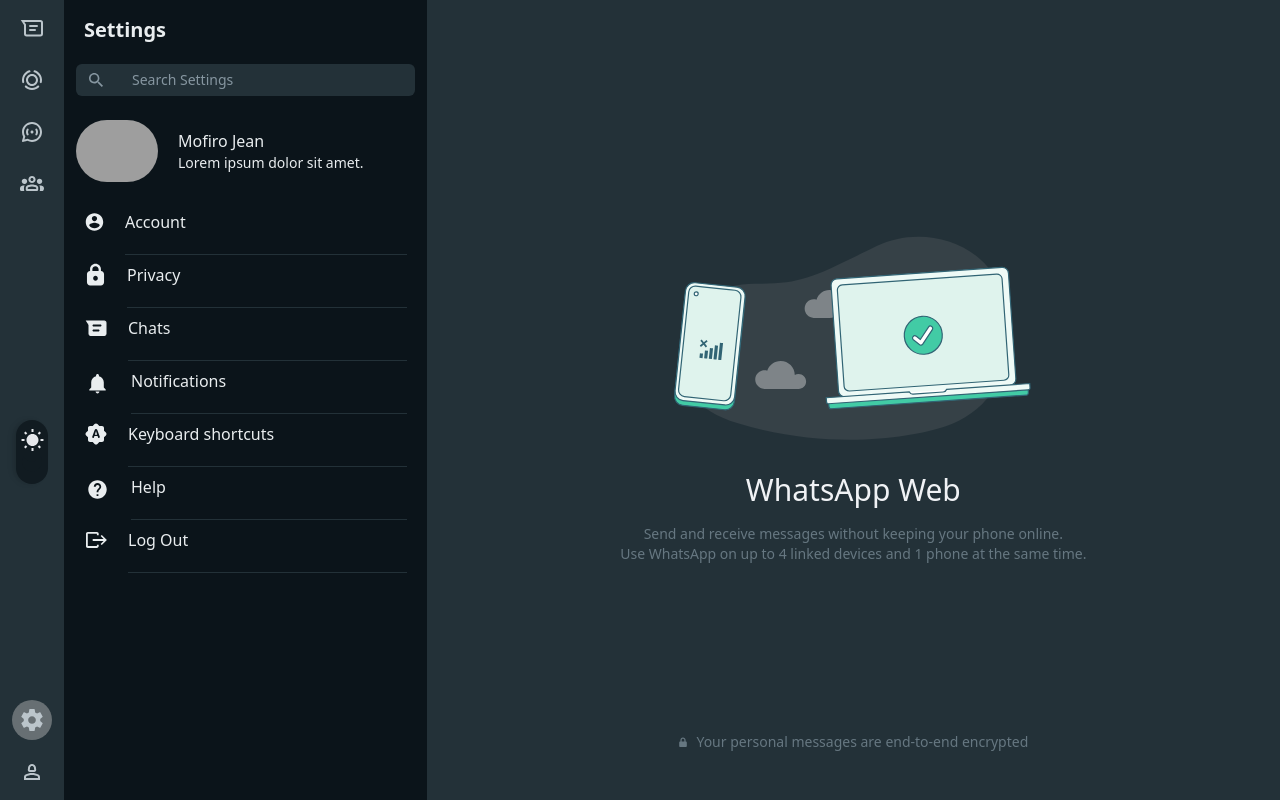
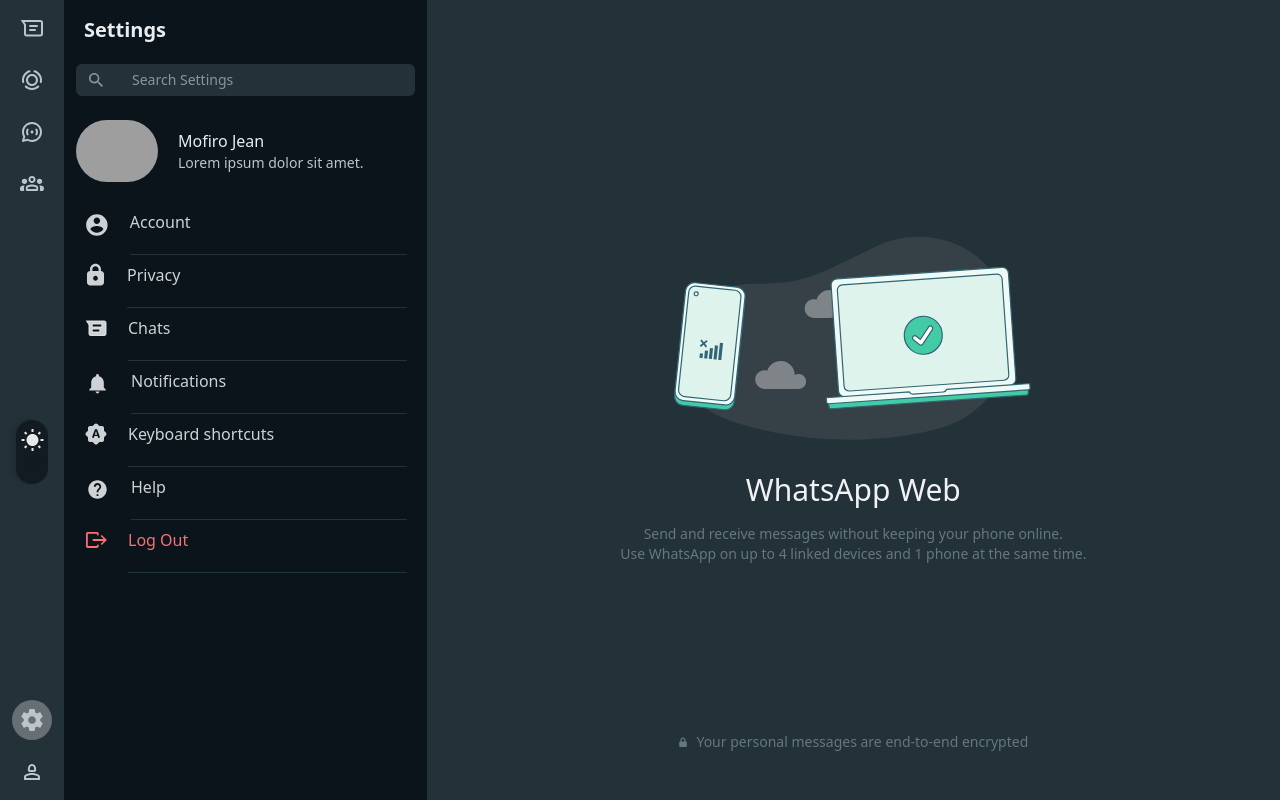
Before and after one commit to NexCodeCrux/Whatsapp-Clone, a Next.js app: page /Settings in a window 1280 px wide. Built offline with nearby package versions, Linux system fonts and the light colour scheme; grey boxes are pictures that could not be loaded.

Commit message:
implemented dark and light mode properties to the settings page

```diff
--- a/app/components/CustomIcons.tsx
+++ b/app/components/CustomIcons.tsx
@@ -49,8 +49,8 @@
   return (
     <svg
       viewBox="0 0 24 24"
-      height="24"
-      width="24"
+      height="30"
+      width="30"
       preserveAspectRatio="xMidYMid meet"
       className=""
       fill="none"
--- a/app/components/SettingsHeader.tsx
+++ b/app/components/SettingsHeader.tsx
@@ -36,7 +36,7 @@
       </div>
 
       {/* User section */}
-      <Link href={`/Settings/User`} className="flex items-center py-5 px-3 gap-5 cursor-pointer hover:bg-wa-dark-primary">
+      <Link href={`/Settings/User`} className="flex items-center py-5 px-3 gap-5 cursor-pointer hover:bg-wa-light-background dark:hover:bg-wa-dark-primary">
         <Image
           src="/user.jpg"
           width={82}
@@ -46,7 +46,7 @@
         />
         <div className="flex flex-col">
             <h1>Mofiro Jean</h1>
-            <p className="text-sm">Lorem ipsum dolor sit amet.</p>
+            <p className="text-sm text-wa-light-icon">Lorem ipsum dolor sit amet.</p>
         </div>
       </Link>
     </div>
--- a/app/components/SettingsList.tsx
+++ b/app/components/SettingsList.tsx
@@ -15,9 +15,9 @@
     <div className="flex flex-col max-h-screen overflow-y-auto">
       <Link
         href={`/Settings/Account`}
-        className="flex gap-5 px-5 pt-2 hover:bg-wa-dark-primary"
+        className="flex gap-5 px-5 pt-2 hover:bg-wa-light-background dark:text-wa-dark-text  text-wa-dark-background-lighter dark:hover:bg-wa-dark-primary"
       >
-        <AccountCircle />
+        <AccountCircle className="" />
         <div className="w-full">
           <h1 className=" border-b dark:border-b-wa-dark-primary pb-5">
             Account
@@ -25,10 +25,10 @@
         </div>
       </Link>
       <Link
-        href={`/Settings/Account`}
-        className="flex gap-5 px-5 pt-2 hover:bg-wa-dark-primary"
+        href={`/Settings/Privacy`}
+        className="flex gap-5 px-5 pt-2 hover:bg-wa-light-background dark:text-wa-dark-text text-wa-dark-background-lighter dark:hover:bg-wa-dark-primary"
       >
-        <SecurityLock />
+        <SecurityLock className="" />
         <div className="w-full">
           <h1 className=" border-b dark:border-b-wa-dark-primary pb-5">
             Privacy
@@ -36,10 +36,10 @@
         </div>
       </Link>
       <Link
-        href={`/Settings/Account`}
-        className="flex gap-5 px-5 pt-2 hover:bg-wa-dark-primary"
+        href={`/Settings/Chats`}
+        className="flex gap-5 px-5 pt-2 hover:bg-wa-light-background dark:text-wa-dark-text text-wa-dark-background-lighter dark:hover:bg-wa-dark-primary"
       >
-        <ChatsFilled />
+        <ChatsFilled className="" />
         <div className="w-full">
           <h1 className=" border-b dark:border-b-wa-dark-primary pb-5">
             Chats
@@ -47,10 +47,10 @@
         </div>
       </Link>
       <Link
-        href={`/Settings/Account`}
-        className="flex gap-5 px-5 pt-2 hover:bg-wa-dark-primary"
+        href={`/Settings/Notifications`}
+        className="flex gap-5 px-5 pt-2 hover:bg-wa-light-background dark:text-wa-dark-text text-wa-dark-background-lighter dark:hover:bg-wa-dark-primary"
       >
-        <SettingsNotification />
+        <SettingsNotification className="" />
         <div className="w-full">
           <h1 className=" border-b dark:border-b-wa-dark-primary pb-5">
             Notifications
@@ -58,10 +58,10 @@
         </div>
       </Link>
       <Link
-        href={`/Settings/Account`}
-        className="flex gap-5 px-5 pt-2 hover:bg-wa-dark-primary"
+        href={`/Settings/Shortcuts`}
+        className="flex gap-5 px-5 pt-2 hover:bg-wa-light-background dark:text-wa-dark-text text-wa-dark-background-lighter dark:hover:bg-wa-dark-primary"
       >
-        <SettingsKeyboard />
+        <SettingsKeyboard className="" />
         <div className="w-full">
           <h1 className=" border-b dark:border-b-wa-dark-primary pb-5">
             Keyboard shortcuts
@@ -69,20 +69,20 @@
         </div>
       </Link>
       <Link
-        href={`/Settings/Account`}
-        className="flex gap-5 px-5 pt-2 hover:bg-wa-dark-primary"
+        href={`/Settings/Help`}
+        className="flex gap-5 px-5 pt-2 hover:bg-wa-light-background dark:text-wa-dark-text text-wa-dark-background-lighter dark:hover:bg-wa-dark-primary"
       >
-        <HelpFilled />
+        <HelpFilled className="" />
         <div className="w-full">
           <h1 className=" border-b dark:border-b-wa-dark-primary pb-5">Help</h1>
         </div>
       </Link>
       <Link
-        href={`/Settings/Account`}
-        className="flex gap-5 px-5 pt-2 hover:bg-wa-dark-primary"
+        href={`/Settings/LogOut`}
+        className="flex gap-5 px-5 pt-2 hover:bg-wa-light-background dark:hover:bg-wa-dark-primary text-red-400"
       >
-        <Exit />
-        <div className="w-full">
+        <Exit className="" />
+        <div className="w-full ">
           <h1 className=" border-b dark:border-b-wa-dark-primary pb-5">
             Log Out
           </h1>
```
